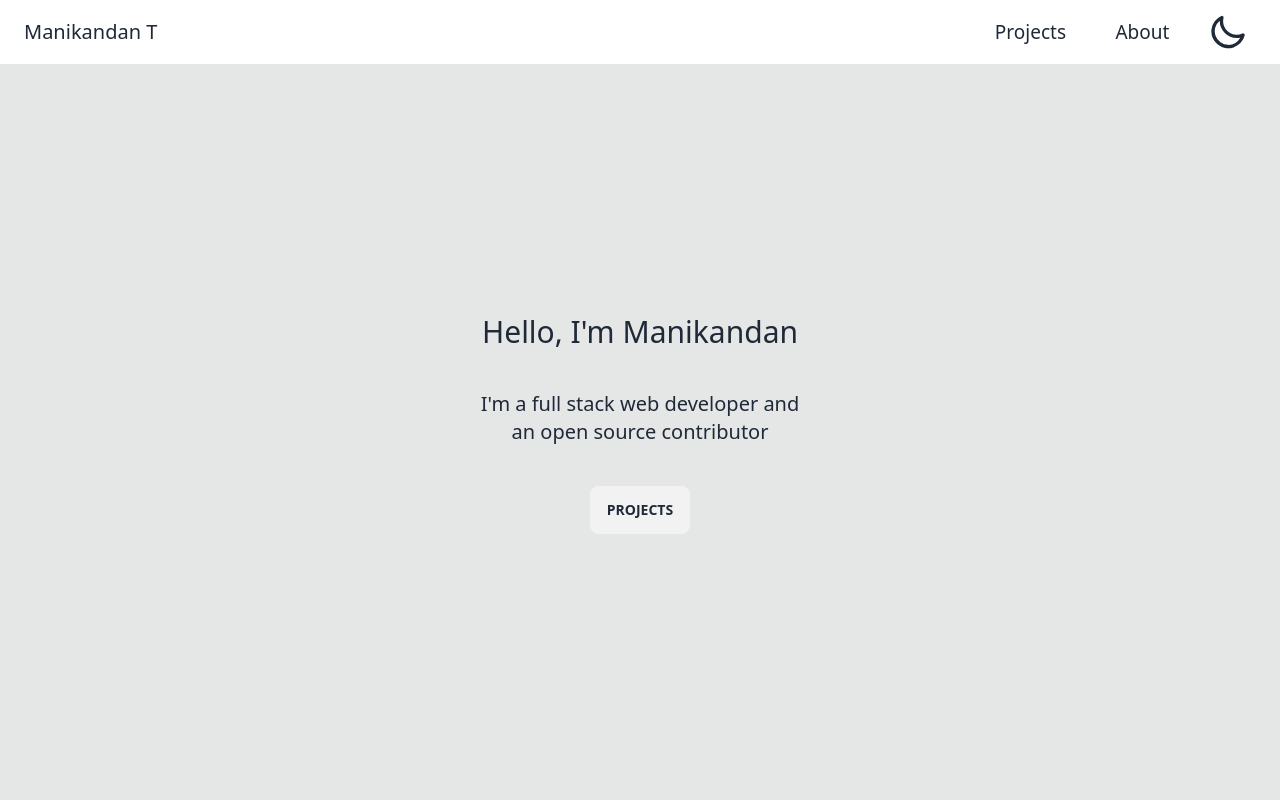
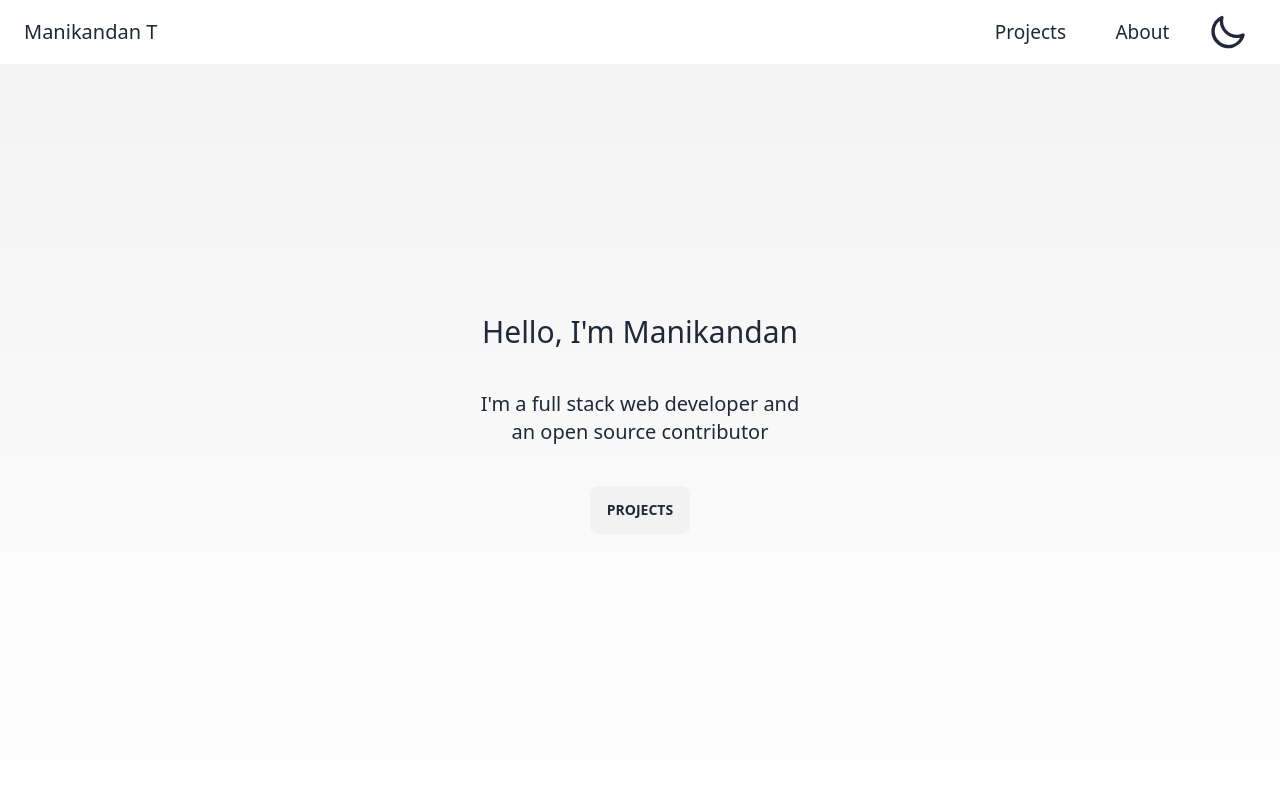
Before and after one commit to mani200307/portfolio, a Next.js app: page / in a window 1280 px wide. Shown: the top 800 px of the page. Built offline with nearby package versions, Linux system fonts and the light colour scheme.

Commit message:
Bg added

```diff
--- a/app/components/NamePage.jsx
+++ b/app/components/NamePage.jsx
@@ -9,7 +9,7 @@ const NamePage = () => {
     const about = "I'm a full stack web developer and an open source contributor";
 
     return (
-        <div id='HomePage' className='-mt-10 flex flex-col gap-10 justify-center items-center bg-base-300 h-screen w-screen'>
+        <div id='HomePage' className="bg-gradient-to-b from-base-200 to-base-100 -mt-10 flex flex-col gap-10 justify-center items-center h-screen w-screen">
             <h1 className='text-3xl font-medium'>{name}</h1>
             <h1 className='w-80 text-center text-xl'>{about}</h1>
             <Link
--- a/app/components/ProjectCard.jsx
+++ b/app/components/ProjectCard.jsx
@@ -1,6 +1,5 @@
 import Image from 'next/image';
 import React from 'react';
-import moto from '../assets/motofix.png';
 import github from '../assets/github.png';
 import live from '../assets/live.png';
 import Link from 'next/link';
```
Also changed, not shown: app/assets/bg.png (added), app/assets/motofix.png (deleted).
